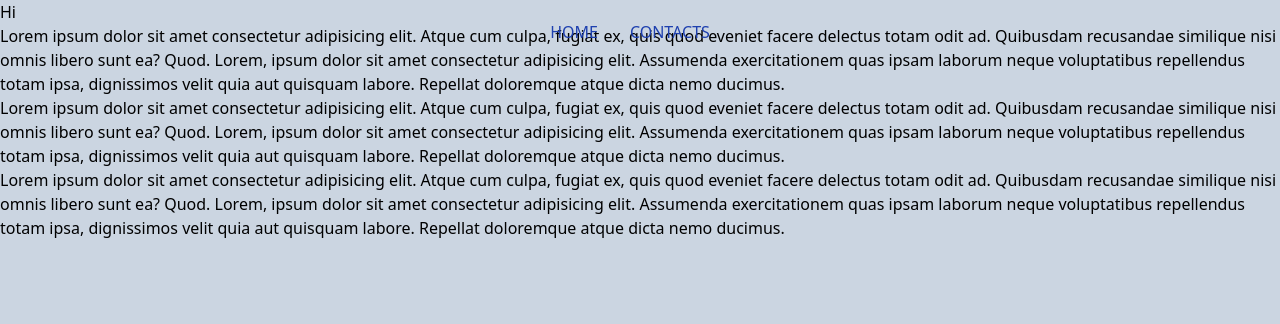
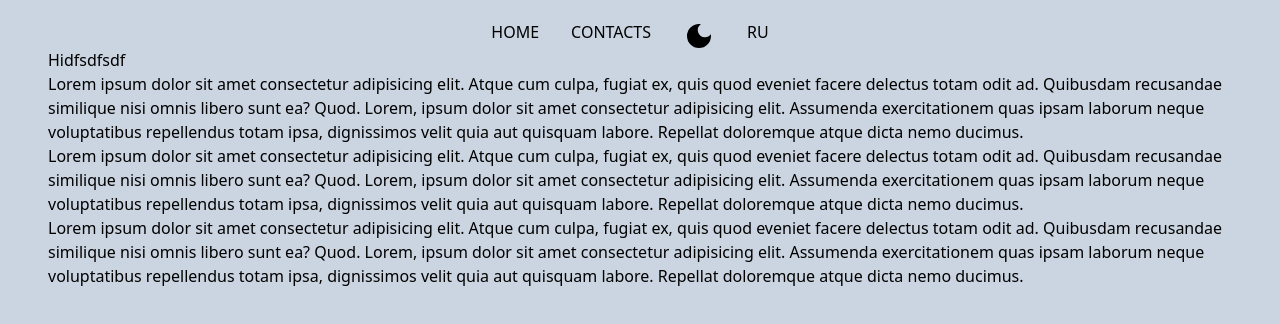
Before and after one commit to DragonflyPie/my_portfolio, a Next.js app: page / in a window 1280 px wide. Shown: the top 324 px of the page. Built offline with nearby package versions, Linux system fonts and the light colour scheme.

Commit message:
feat: implement theme and language switching

```diff
--- a/components/TopBar.tsx
+++ b/components/TopBar.tsx
@@ -1,4 +1,9 @@
+import { useTheme } from "next-themes";
+import Link from "next/link";
+import { useRouter } from "next/router";
 import React from "react";
+import { MdDarkMode } from "react-icons/md";
+import { MdOutlineLightMode } from "react-icons/md";
 
 interface TopBarProps {
   onClick: (elementRef: React.RefObject<HTMLDivElement>) => void;
@@ -7,10 +12,39 @@ interface TopBarProps {
 }
 
 const TopBar = ({ onClick, welcomeRef, contactsRef }: TopBarProps) => {
+  const { theme, setTheme } = useTheme();
+  const router = useRouter();
+  const { locale, locales, asPath } = router;
+
+  const toggleTheme = () => setTheme(theme === "light" ? "dark" : "light");
+  const localeToSwitch = locale === "en" ? "ru" : "en";
+  //       <Link
+  //   href={{ pathname, query }}
+  //   as={asPath}
+  //   locale={locale}
+  //   legacyBehavior
+  // >
+  //   {locale}
+  // </Link>
+
   return (
-    <nav className="flex justify-center content-center gap-8 fixed bg-transparent text-blue-800 mr-0 w-screen p-5 pr-10">
-      <a onClick={() => onClick(welcomeRef)}>HOME</a>
-      <a onClick={() => onClick(contactsRef)}>CONTACTS</a>
+    <nav className="flex justify-center content-center gap-8 fixed bg-transparent mr-0 w-screen p-5 pr-10">
+      <a className="cursor-pointer" onClick={() => onClick(welcomeRef)}>
+        HOME
+      </a>
+      <a className="cursor-pointer" onClick={() => onClick(contactsRef)}>
+        CONTACTS
+      </a>
+      <button onClick={toggleTheme}>
+        {theme === "dark" ? (
+          <MdOutlineLightMode size={32} />
+        ) : (
+          <MdDarkMode size={32} />
+        )}
+      </button>
+      <Link href="/" as={asPath} locale={localeToSwitch} legacyBehavior>
+        {localeToSwitch.toUpperCase()}
+      </Link>
     </nav>
   );
 };
--- /dev/null
+++ b/intl/stringsDic.json
@@ -0,0 +1,10 @@
+{
+  "en": {
+    "heading": "Hidfsdfsdf",
+    "footer": "parampampam"
+  },
+  "ru": {
+    "heading": "Привет!",
+    "footer": "парампампам"
+  }
+}
--- a/next.config.js
+++ b/next.config.js
@@ -2,6 +2,11 @@
 const nextConfig = {
   reactStrictMode: true,
   swcMinify: true,
-}
+};
 
-module.exports = nextConfig
+module.exports = {
+  i18n: {
+    locales: ["en", "ru"],
+    defaultLocale: "en",
+  },
+};
--- a/package.json
+++ b/package.json
@@ -16,9 +16,11 @@
     "eslint": "8.29.0",
     "eslint-config-next": "13.0.6",
     "next": "13.0.6",
+    "next-themes": "^0.2.1",
     "postcss": "^8.4.19",
     "react": "18.2.0",
     "react-dom": "18.2.0",
+    "react-icons": "^4.7.1",
     "tailwindcss": "^3.2.4",
     "typescript": "4.9.4"
   }
--- a/pages/_app.tsx
+++ b/pages/_app.tsx
@@ -1,11 +1,14 @@
 import "../styles/globals.css";
 import type { AppProps } from "next/app";
 import Layout from "../components/Layout";
+import { ThemeProvider } from "next-themes";
 
 export default function App({ Component, pageProps }: AppProps) {
   return (
     <Layout>
-      <Component {...pageProps} />
+      <ThemeProvider enableSystem={true} attribute="class">
+        <Component {...pageProps} />
+      </ThemeProvider>
     </Layout>
   );
 }
--- a/pages/index.tsx
+++ b/pages/index.tsx
@@ -2,10 +2,13 @@ import React, { useRef } from "react";
 import Contacts from "../components/Contacts";
 import Project from "../components/projects/Project";
 import TopBar from "../components/TopBar";
+import { useRouter } from "next/router";
+import strings from "../intl/stringsDic.json";
 
 export default function Home() {
   const welcomeRef = useRef<HTMLDivElement>(null);
   const contactsRef = useRef<HTMLDivElement>(null);
+  const { locale, locales } = useRouter();
 
   const handleClick = (elementRef: React.RefObject<HTMLDivElement> | null) => {
     if (elementRef !== null) {
@@ -20,8 +23,8 @@ export default function Home() {
         welcomeRef={welcomeRef}
         contactsRef={contactsRef}
       />
-      <div className="h-screen snap-center" ref={welcomeRef}>
-        <h1>Hi</h1>
+      <div className="h-screen snap-center p-12" ref={welcomeRef}>
+        <h1>{locale === "en" ? strings.en.heading : strings.ru.heading}</h1>
         <section>
           Lorem ipsum dolor sit amet consectetur adipisicing elit. Atque cum
           culpa, fugiat ex, quis quod eveniet facere delectus totam odit ad.
--- a/tailwind.config.js
+++ b/tailwind.config.js
@@ -4,6 +4,7 @@ module.exports = {
     "./pages/**/*.{js,ts,jsx,tsx}",
     "./components/**/*.{js,ts,jsx,tsx}",
   ],
+  darkMode: "class",
   theme: {
     extend: {},
   },
```
Also changed, not shown: 1 other file (tests, documents, lock files or other folders).
